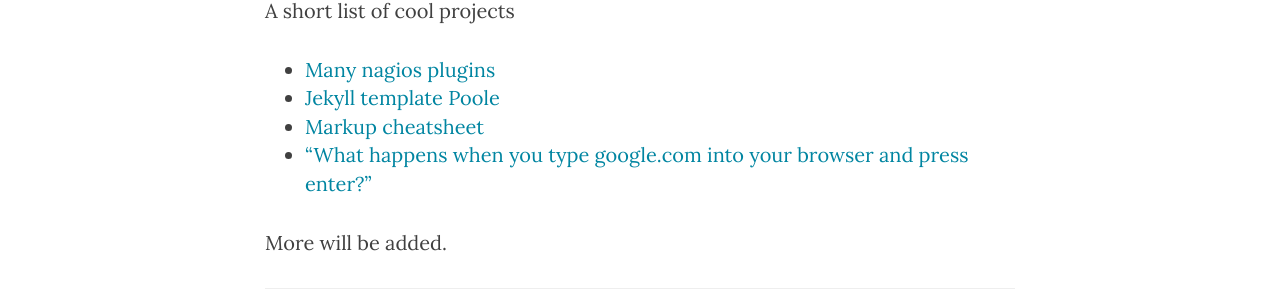
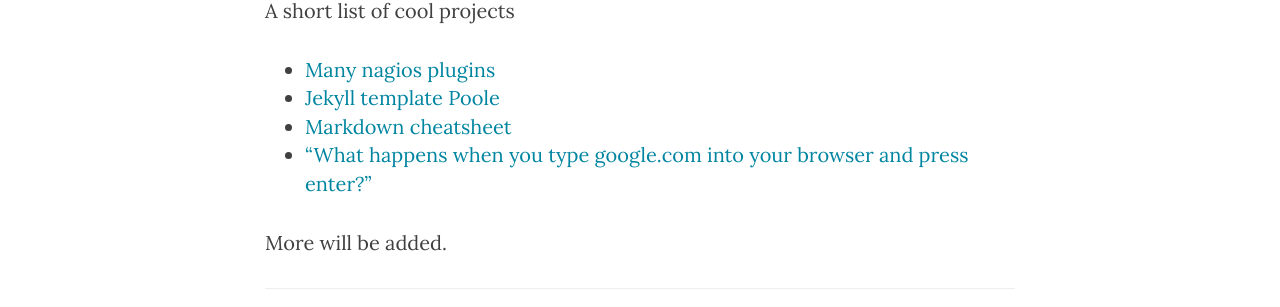
Before and after one commit to clysel/christian.lysel.net, a Jekyll site: the page built from _posts/2017-01-11-cool-projects.markdown, in a window 1280 px wide. Shown: the part 497-804 px from the top of the page. Built offline with Jekyll 4.4.1, drawn with Linux system fonts in a browser that asks for light colours; nearby versions of some CDN libraries.

Commit message:
Update 2017-01-11-cool-projects.markdown

```diff
--- a/_posts/2017-01-11-cool-projects.markdown
+++ b/_posts/2017-01-11-cool-projects.markdown
@@ -8,7 +8,7 @@
 
   * [Many nagios plugins](https://github.com/HariSekhon/nagios-plugins)
   * [Jekyll template Poole](http://getpoole.com/)
-  * [Markup cheatsheet](https://github.com/adam-p/markdown-here/wiki/Markdown-Cheatsheet)
+  * [Markdown cheatsheet](https://github.com/adam-p/markdown-here/wiki/Markdown-Cheatsheet)
   * ["What happens when you type google.com into your browser and press enter?"](https://github.com/alex/what-happens-when)
 
  More will be added.
```
